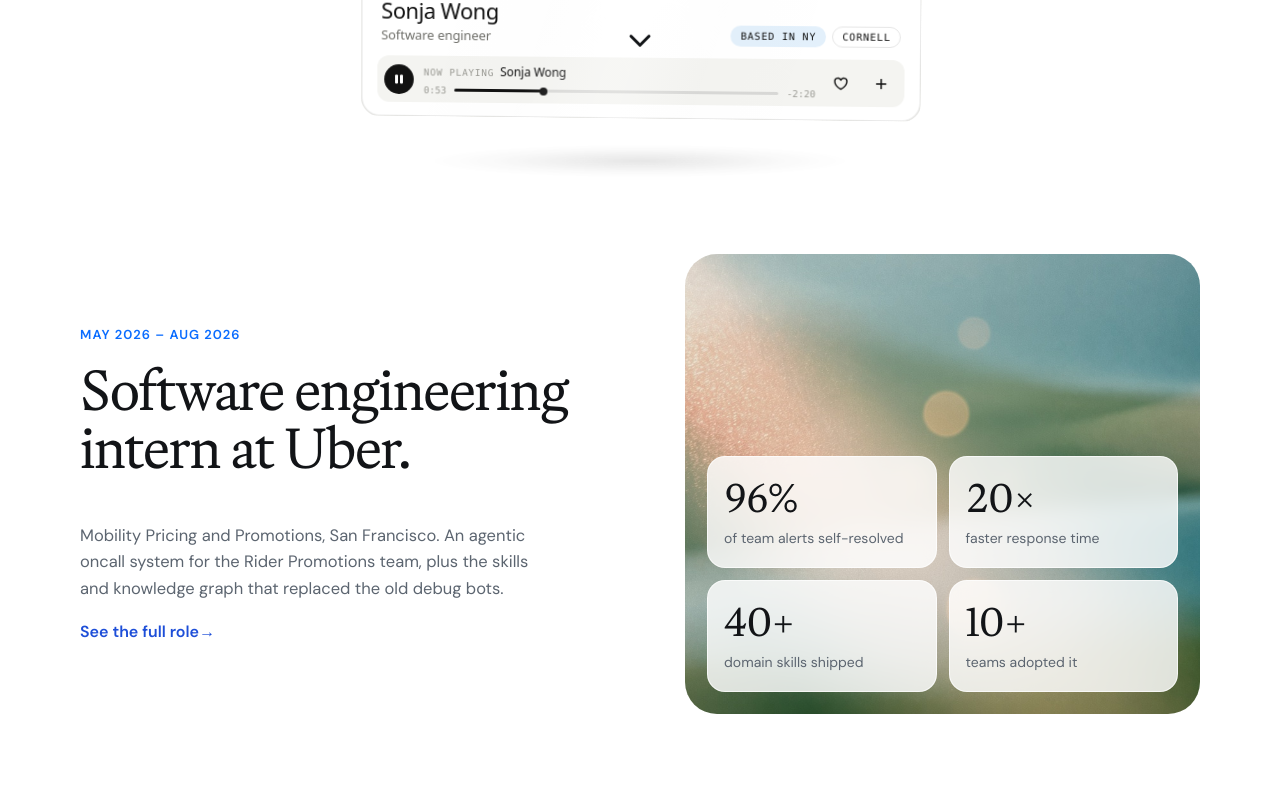
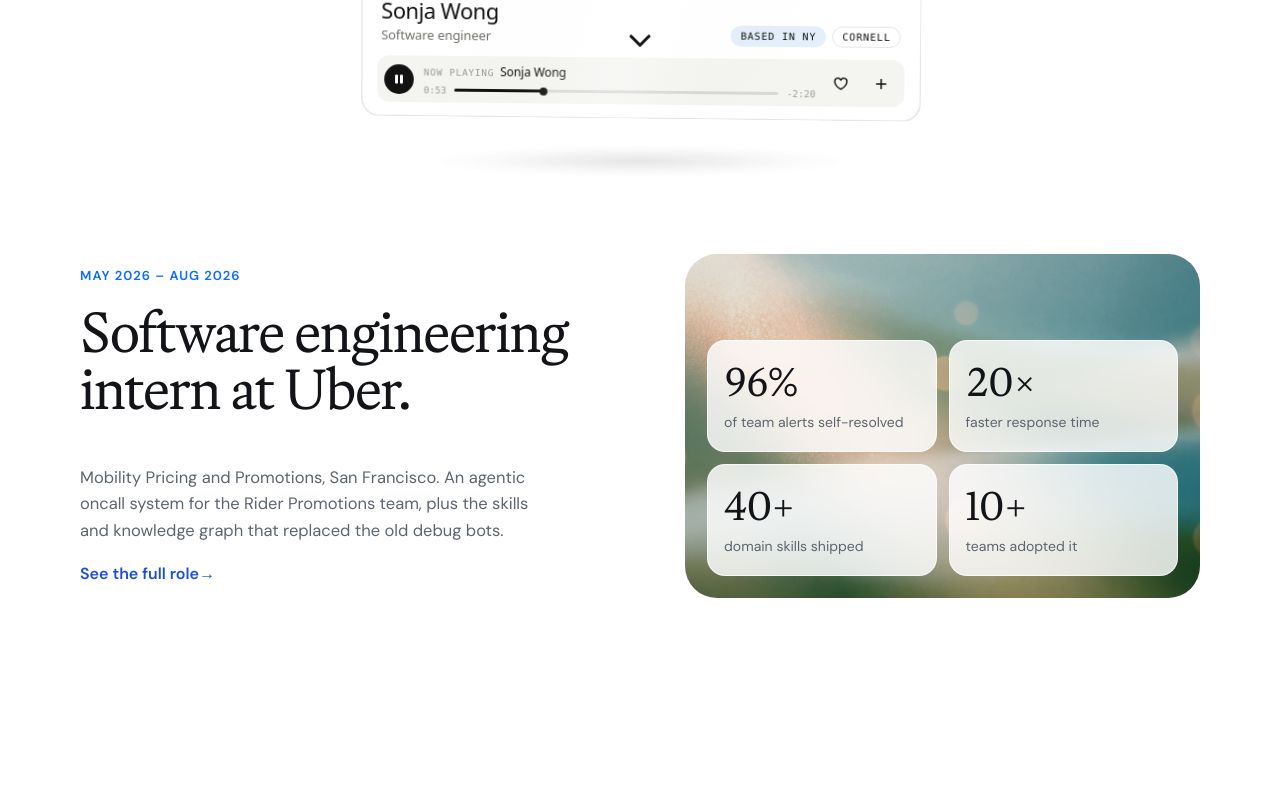
Before and after one commit to wsonja/portfolio, a React (Create React App) app: page / in a window 1280 px wide. Shown: the part 720-1520 px from the top of the page. Built offline with nearby package versions, Linux system fonts and the light colour scheme.

Commit message:
Match the Uber panel height to the text beside it.
Co-authored-by: Sonja Wong <wsonja@users.noreply.github.com>

```diff
--- a/src/styles/editorial.css
+++ b/src/styles/editorial.css
@@ -435,7 +435,7 @@
   display: grid;
   grid-template-columns: 1.05fr 0.95fr;
   gap: 36px;
-  align-items: center;
+  align-items: stretch;
   padding: 120px 0 48px;
 }
 
@@ -479,7 +479,6 @@
   grid-template-columns: 1fr 1fr;
   gap: 12px;
   padding: 22px;
-  min-height: 460px;
   border-radius: 32px;
   background-size: cover;
   background-position: center;
```
